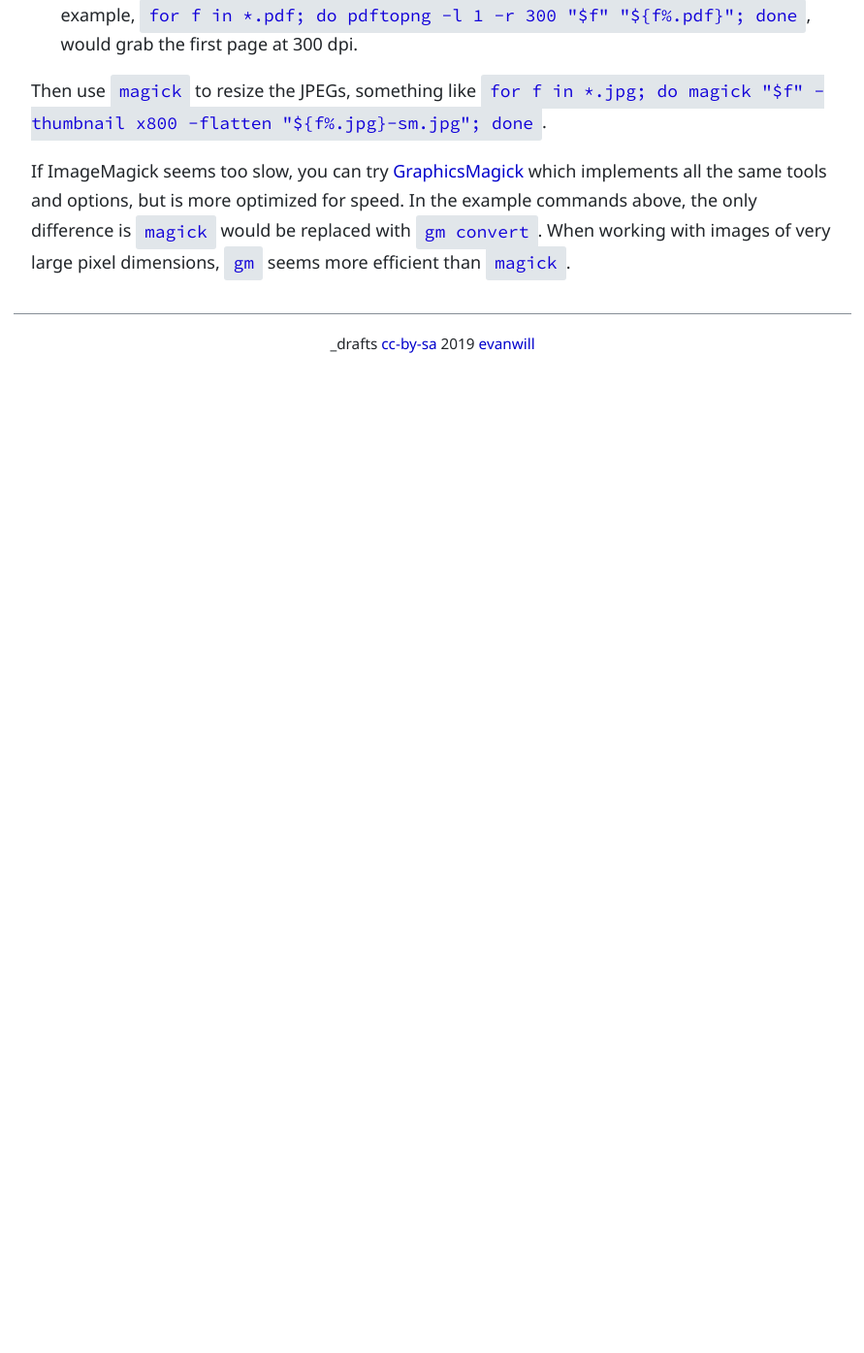
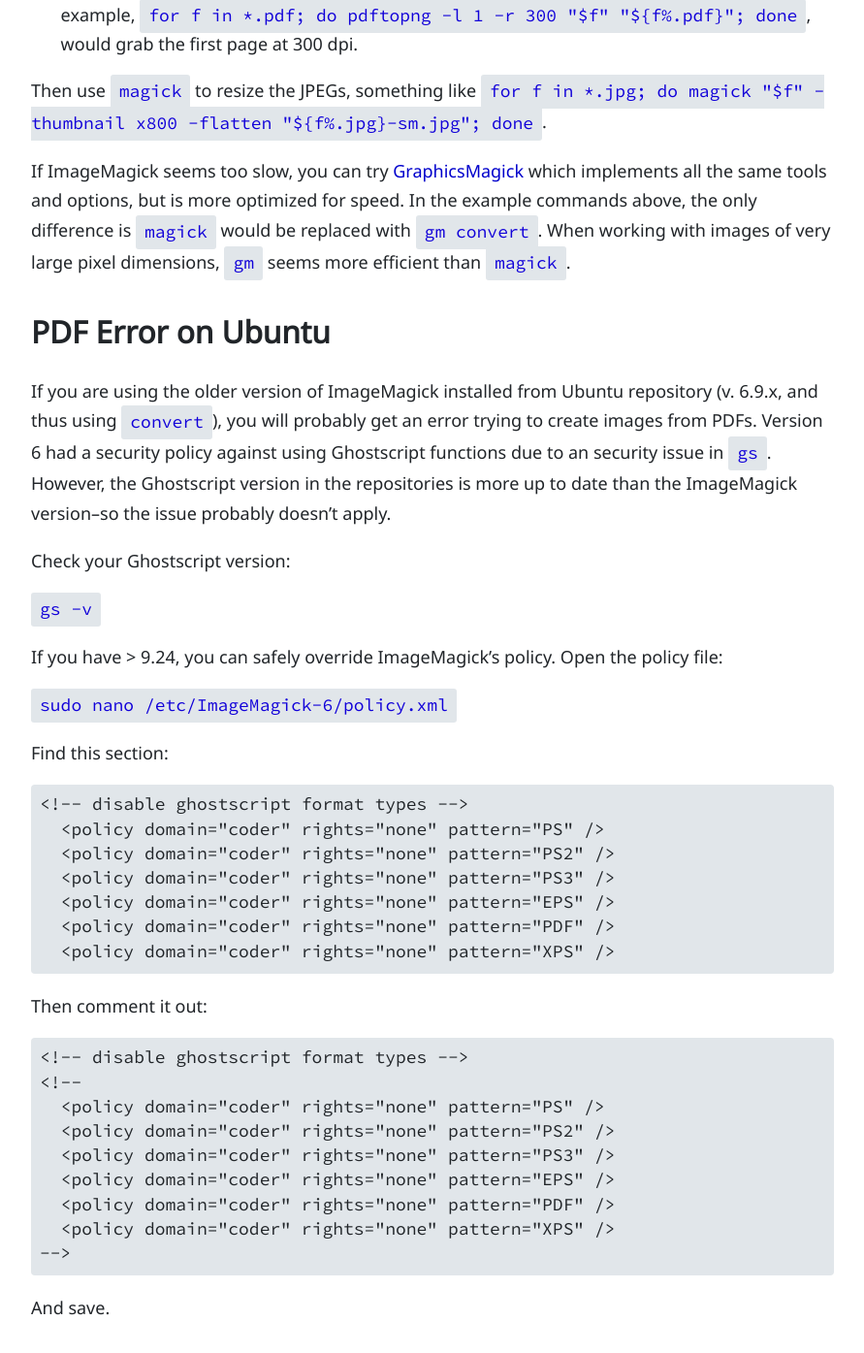
Before and after one commit to evanwill/_drafts, a Jekyll site: the page built from _notes/imagemagick.md, in a window 1280 px wide and 1400 px high, scrolled down 2559 px. Shown: the top 1395 px of the window at 97% size, without its empty margins (194-1085 px from the left). Built offline with Jekyll 4.4.1, drawn with Linux system fonts in a browser that asks for light colours; comment, search, counter and statistics services are not loaded; before the commit the page ends 2948 px from its top, so only the background shows below that.

Commit message:
imagemagick

````diff
--- a/_notes/imagemagick.md
+++ b/_notes/imagemagick.md
@@ -88,3 +88,46 @@
 If ImageMagick seems too slow, you can try [GraphicsMagick](http://www.graphicsmagick.org/) which implements all the same tools and options, but is more optimized for speed.
 In the example commands above, the only difference is `magick` would be replaced with `gm convert`.
 When working with images of very large pixel dimensions, `gm` seems more efficient than `magick`.
+
+## PDF Error on Ubuntu
+
+If you are using the older version of ImageMagick installed from Ubuntu repository (v. 6.9.x, and thus using `convert`), you will probably get an error trying to create images from PDFs.
+Version 6 had a security policy against using Ghostscript functions due to an security issue in `gs`.
+However, the Ghostscript version in the repositories is more up to date than the ImageMagick version--so the issue probably doesn't apply.
+
+Check your Ghostscript version:
+
+`gs -v`
+
+If you have > 9.24, you can safely override ImageMagick's policy.
+Open the policy file:
+
+`sudo nano /etc/ImageMagick-6/policy.xml`
+
+Find this section:
+
+```
+<!-- disable ghostscript format types -->
+  <policy domain="coder" rights="none" pattern="PS" />
+  <policy domain="coder" rights="none" pattern="PS2" />
+  <policy domain="coder" rights="none" pattern="PS3" />
+  <policy domain="coder" rights="none" pattern="EPS" />
+  <policy domain="coder" rights="none" pattern="PDF" />
+  <policy domain="coder" rights="none" pattern="XPS" />
+```
+
+Then comment it out:
+
+```
+<!-- disable ghostscript format types -->
+<!--
+  <policy domain="coder" rights="none" pattern="PS" />
+  <policy domain="coder" rights="none" pattern="PS2" />
+  <policy domain="coder" rights="none" pattern="PS3" />
+  <policy domain="coder" rights="none" pattern="EPS" />
+  <policy domain="coder" rights="none" pattern="PDF" />
+  <policy domain="coder" rights="none" pattern="XPS" />
+-->
+```
+
+And save.
````
